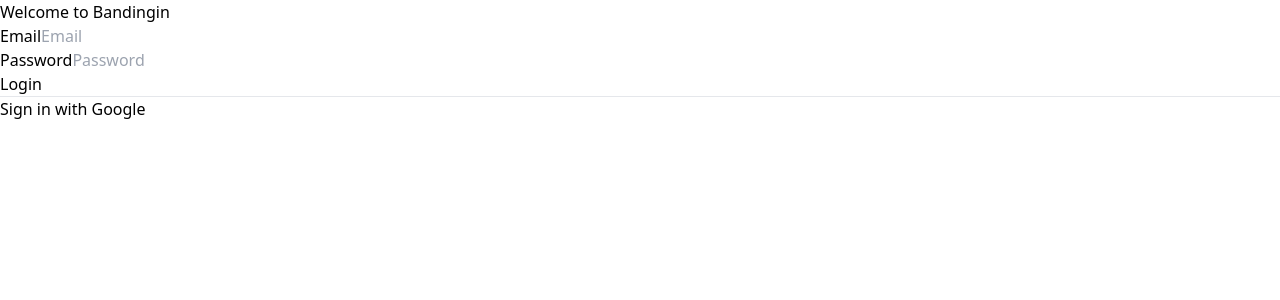
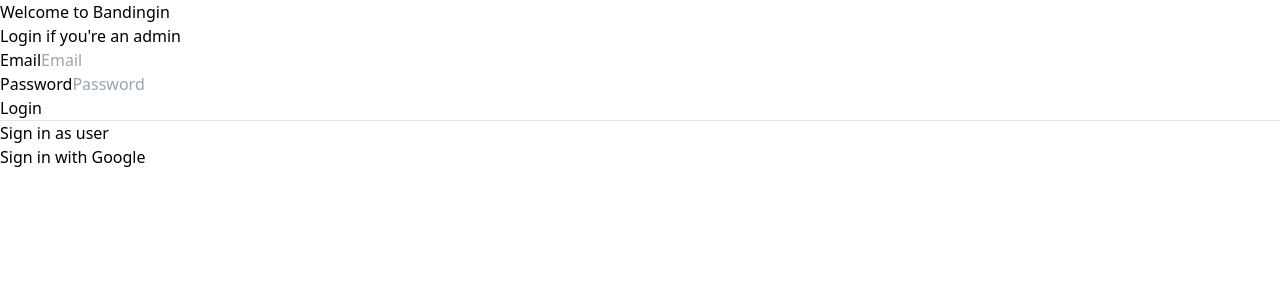
Before and after one commit to anangyoga/bandingin, a Next.js app: page /login in a window 1280 px wide. Shown: the top 300 px of the page. Built offline with nearby package versions, Linux system fonts and the light colour scheme; no server answers; what arctic would draw is missing.

Commit message:
fix: add copywriting login page

```diff
--- a/src/app/login/page.js
+++ b/src/app/login/page.js
@@ -32,6 +32,10 @@
         <h1 className="text-lg font-semibold text-white">
           Welcome to Bandingin
         </h1>
+        <div className="flex flex-col gap-2.5">
+          <p className="self-start text-sm font-medium text-white">
+            Login if you're an admin
+          </p>
           <form onSubmit={handleSubmit} className="flex flex-col gap-5 pb-2.5">
             <div className="flex flex-col gap-3">
               <div className="flex flex-col items-start gap-1">
@@ -61,8 +65,13 @@
               Login
             </button>
           </form>
+        </div>
         <hr />
 
+        <div className="flex flex-col gap-2.5">
+          <p className="self-start text-sm font-medium text-white">
+            Sign in as user
+          </p>
           <button
             onClick={() => loginWithGoogle()}
             className="text-sm font-semibold text-white focus:font-bold focus:outline-none"
@@ -70,6 +79,7 @@
             Sign in with Google
           </button>
         </div>
+      </div>
     </main>
   );
 }
```
Lines whose indentation alone changed are shown as unchanged.
